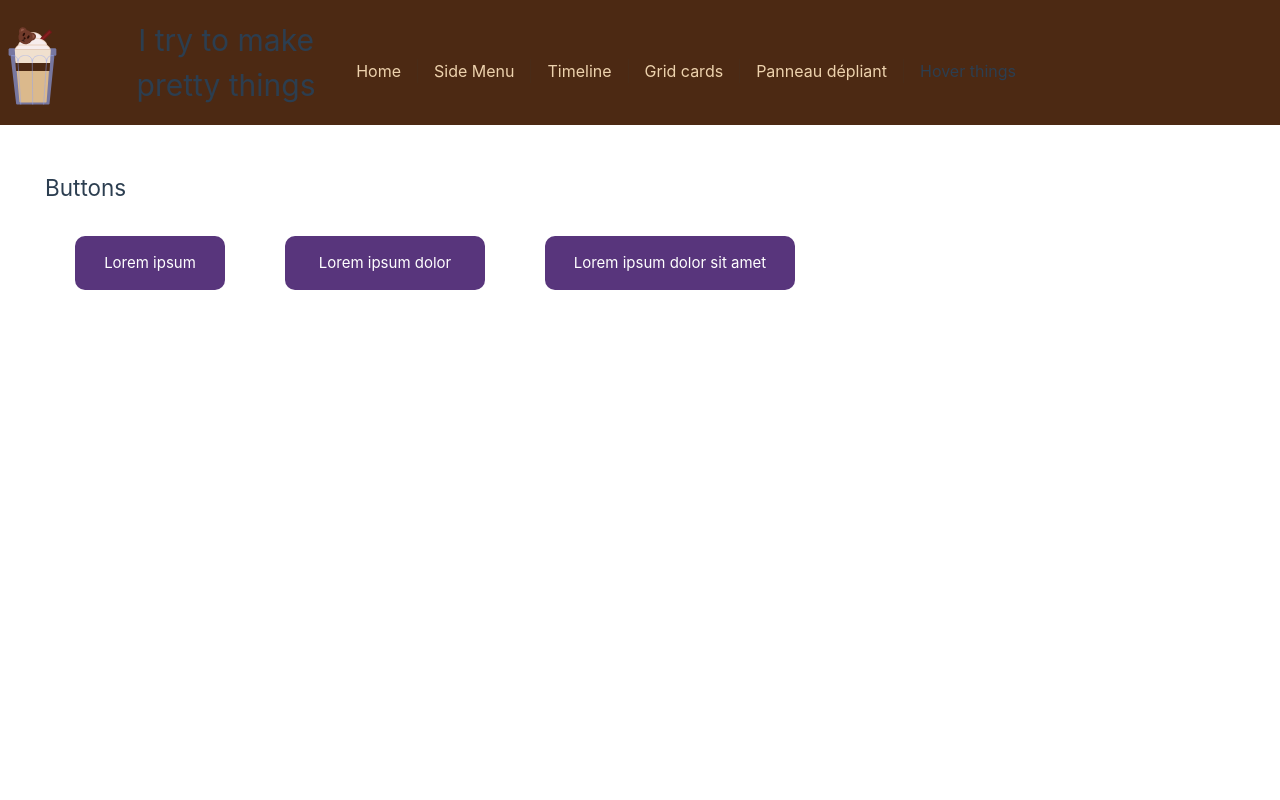
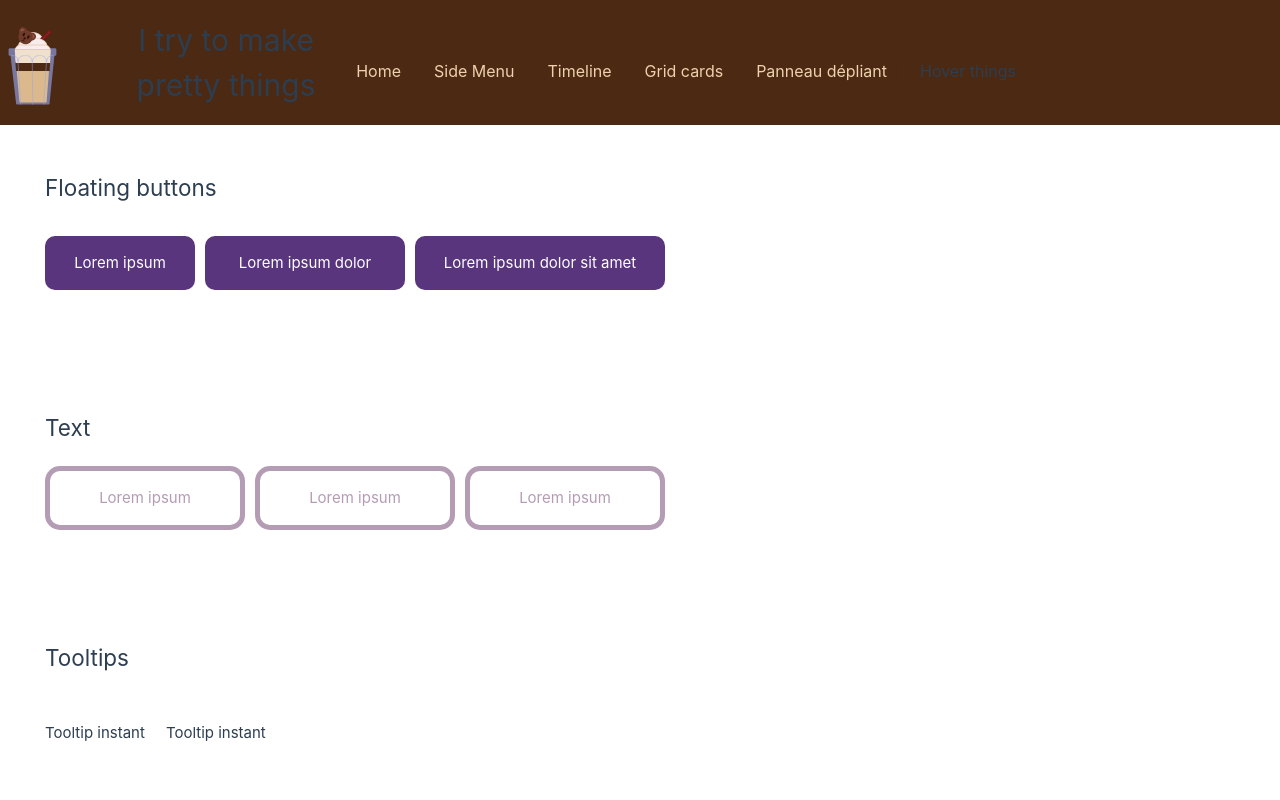
Before and after one commit to SoPopuko/i-try-to-make-pretty-things, a Vue app: page /hover-things in a window 1280 px wide. Shown: the top 800 px of the page. Built offline with nearby package versions, Linux system fonts and the light colour scheme; the HTML template or start-up script is replaced by a standard one.

Commit message:
wip hover things, folding panel fixed, need to create component

```diff
--- a/src/assets/hoverthings.css
+++ b/src/assets/hoverthings.css
@@ -1,3 +1,16 @@
+.hover-things-flex {
+  display: flex;
+  gap: 10px;
+}
+
+.separator {
+  content: ' ';
+  width: 1px;
+  height: 8em;
+  background-color: #fff;
+}
+
+/*-----------------------------------------------*/
 
 .small {
   width: 150px;
@@ -14,7 +27,7 @@
   color: white;
   text-align: center;
   padding: 1em;
-  margin: 2em;
+  margin: 2em 0;
   border-radius: 10px;
   transition: all 1s;
   cursor: pointer;
@@ -25,3 +38,83 @@
   color: black;
   transform: translateY(-10px);
 }
+
+/*-----------------------------------------------*/
+
+.hover-things-text {
+  width: 200px;
+  border: solid rgb(180, 157, 180) 5px;
+  border-radius: 1em;
+  padding: 15px;
+  margin: 20px 0;
+  color: rgb(180, 157, 180);
+  text-align: center;
+  cursor: pointer;
+}
+
+.instant:hover {
+  color: rgb(145, 59, 145);
+}
+
+.slower {
+  color: rgb(180, 157, 180);
+  transition: color 1s;
+}
+.slower:hover {
+  color: rgb(145, 59, 145);
+}
+
+.floating:hover p {
+  transition: transform 1s;
+}
+.floating:hover p {
+  color: rgb(145, 59, 145);
+  transform: translateY(-5px);
+}
+.floating:not(:hover) p {
+  color: rgb(180, 157, 180);
+  transform: translateY(0);
+  transition: transform 1s;
+}
+
+/*-----------------------------------------------*/
+
+.tooltip {
+  position: relative;
+  display: inline-block;
+  cursor: pointer;
+  margin-top: 3em;
+}
+
+.tooltip .tooltiptext {
+  visibility: hidden;
+  width: 120px;
+  background-color: black;
+  color: #fff;
+  text-align: center;
+  border-radius: 6px;
+  padding: 5px 0;
+  position: absolute;
+  z-index: 1;
+  bottom: 100%;
+  left: 50%;
+  margin-left: -60px;
+}
+
+.tooltip:hover .tooltiptext {
+  visibility: visible;
+}
+
+.tooltip:hover .slower .tooltiptext {
+  animation-name: example;
+  animation-duration: 4s;
+}
+
+@keyframes example {
+  from {
+    background-color: red;
+  }
+  to {
+    background-color: yellow;
+  }
+}
--- a/src/assets/panel.css
+++ b/src/assets/panel.css
@@ -15,54 +15,41 @@
 }
 
 .panel-desc {
+  display: none;
+  position: relative;
+  gap: 1em;
+  padding: 1em;
+}
+.opened {
   display: flex;
   flex-direction: column;
-  gap: 1em;
-  padding: 1em;
-  position:relative;
-  animation:openPanel 0.4s
+  animation: openPanel 0.8s;
+}
+.closed {
+  display: none;
+  animation: closePanel 0.8s;
 }
 
-.panel-off {
-  opacity: 0;
-  padding: 1em;
-  position:relative;
-  animation:closePanel 0.4s
-}
-
-@keyframes openPanel{
-  from{
-    top:-30px;opacity:0
+@keyframes openPanel {
+  from {
+    top: -30px;
+    display: none;
   }
-  to{
-    top:0;opacity:1
+  to {
+    top: 0;
+    display: flex;
   }
 }
 
-@keyframes closePanel{
-  from{
-    top:30px;opacity:0
+@keyframes closePanel {
+  from {
+    top: 0;
+    display: flex;
+    flex-direction: column;
   }
-  to{
-    top:0;opacity:1
+  to {
+    top: -30px;
+    display: none;
+    flex-direction: column;
   }
 }
-
-
-.test-desc {
-  display: none;
-  overflow: hidden;
-  border: solid red 2px;
-}
-
-.opened {
-  display: block;
-  animation:open 0.4s
-}
-
-@keyframes open{
-  0%   {height: 0;}
-  25%  {height: 25%;}
-  50%  {height: 50%;}
-  100% {height: 100%;}
-}
--- a/src/components/FoldingPanel.vue
+++ b/src/components/FoldingPanel.vue
@@ -2,18 +2,18 @@
 import { ref } from 'vue'
 import IconSupport from './icons/IconSupport.vue'
 
-const panelOn = ref()
-
+const panelOn = ref(false)
+const ready = ref(false)
 </script>
 
 <template>
   <div>
     <div class="panel-container">
-      <div class="panel-title" @click="panelOn = !panelOn">
+      <div class="panel-title" @click="((panelOn = !panelOn), (ready = true))">
         <IconSupport :style="panelOn === true ? 'color: red' : 'color: pink'" />
         <p>Lorem ipsum dolor sit amet.</p>
       </div>
-      <div :class="{'panel-desc': panelOn}" :hidden="panelOn === false">
+      <div class="panel-desc" :class="{ opened: panelOn, closed: !panelOn && ready }">
         <p>
           Aenean consectetur libero lectus. Proin id ante arcu. Nulla justo justo, vehicula sit amet
           ante quis, molestie euismod est. Praesent eros augue, rutrum non erat in, rutrum porttitor
--- a/src/components/HoverThings.vue
+++ b/src/components/HoverThings.vue
@@ -1,20 +1,44 @@
 <template>
   <div>
     <!-- Buttons -->
-    <div style="padding: 3em;">
-      <h2>Buttons</h2>
-      <div style="display: flex">
-        <div id="button-small" class="hover-things-btn small">
-          Lorem ipsum
-        </div>
-        <div id="button-medium" class="hover-things-btn medium">
-          Lorem ipsum dolor
-        </div>
-        <div id="button-large" class="hover-things-btn large">
-          Lorem ipsum dolor sit amet
-        </div>
+    <div style="padding: 3em">
+      <h2>Floating buttons</h2>
+      <div class="hover-things-flex">
+        <div id="button-small" class="hover-things-btn small">Lorem ipsum</div>
+        <div id="button-medium" class="hover-things-btn medium">Lorem ipsum dolor</div>
+        <div id="button-large" class="hover-things-btn large">Lorem ipsum dolor sit amet</div>
       </div>
     </div>
 
+    <!-- Text -->
+    <div style="padding: 3em">
+      <h2>Text</h2>
+      <div class="hover-things-flex">
+        <div class="hover-things-text instant"><p>Lorem ipsum</p></div>
+        <div class="hover-things-text slower"><p>Lorem ipsum</p></div>
+        <div class="hover-things-text floating"><p>Lorem ipsum</p></div>
+      </div>
+    </div>
+
+    <!-- Tooltips -->
+    <div style="padding: 3em">
+      <h2>Tooltips</h2>
+      <div class="hover-things-flex">
+        <div>
+          <div class="tooltip">
+            Tooltip instant
+            <span class="tooltiptext">Tooltip text</span>
+          </div>
+        </div>
+        <div class="separator"></div>
+        <div>
+          <div class="tooltip">
+            Tooltip instant
+            <span class="tooltiptext tooltip-slower">Tooltip text</span>
+          </div>
+        </div>
+        <div class="separator"></div>
+      </div>
+    </div>
   </div>
 </template>
```
